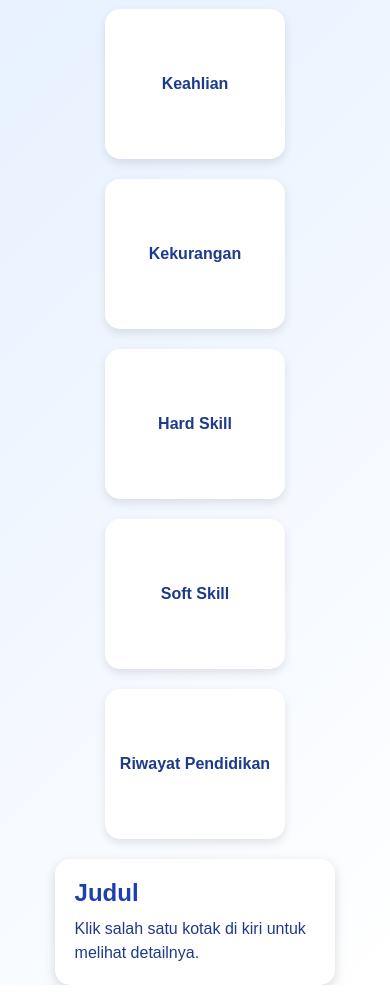
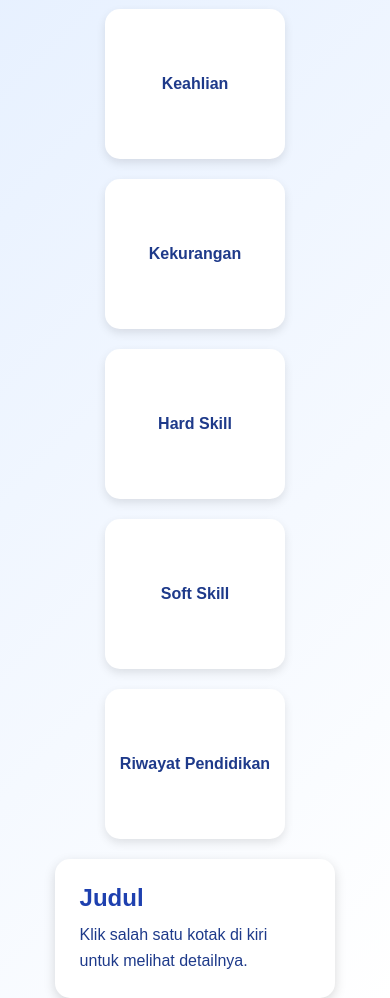
Before and after one commit to auliaariski2507-oss/website-aulia, a plain HTML site: page index.html in a window 390 px wide. Shown: the part 66-1064 px from the top of the page. Drawn offline with Linux system fonts and the light colour scheme.

Commit message:
Update style.css

```diff
--- a/style.css
+++ b/style.css
@@ -1,3 +1,4 @@
+/* Reset dan font */
 * {
   margin: 0;
   padding: 0;
@@ -5,6 +6,7 @@
   font-family: 'Poppins', sans-serif;
 }
 
+/* Tampilan dasar */
 body {
   background: linear-gradient(135deg, #e6f0ff, #ffffff);
   color: #1e3a8a;
@@ -16,6 +18,7 @@ body {
   overflow-x: hidden;
 }
 
+/* Header */
 header {
   margin-bottom: 30px;
   text-align: center;
@@ -26,22 +29,26 @@ header h1 {
   color: #1e40af;
 }
 
+/* Kontainer utama */
 .profile-container {
   display: flex;
-  align-items: center;
+  align-items: flex-start;
   justify-content: center;
-  transition: all 0.6s ease;
   position: relative;
   width: 80%;
+  transition: all 0.6s ease;
 }
 
+/* Daftar kotak */
 .box-list {
   display: flex;
   gap: 20px;
   justify-content: center;
+  flex-wrap: wrap;
   transition: transform 0.6s ease, opacity 0.6s ease;
 }
 
+/* Kotak utama */
 .box {
   width: 180px;
   height: 150px;
@@ -54,60 +61,74 @@ header h1 {
   font-weight: 600;
   color: #1e3a8a;
   cursor: pointer;
-  transition: transform 0.3s ease, box-shadow 0.3s ease;
+  transition: transform 0.3s ease, box-shadow 0.3s ease, background-color 0.3s ease;
 }
 
+/* Efek hover */
 .box:hover {
-  transform: scale(1.05);
+  transform: translateY(-5px) scale(1.05);
   box-shadow: 0 8px 16px rgba(0, 0, 0, 0.15);
+  background: #f0f7ff;
 }
 
+/* Panel detail (muncul di kanan) */
 .detail-panel {
   position: absolute;
+  top: 0;
   right: -100%;
   width: 40%;
   background: #ffffff;
   border-radius: 15px;
   box-shadow: 0 4px 12px rgba(0, 0, 0, 0.15);
-  padding: 20px;
+  padding: 25px;
+  opacity: 0;
   transition: right 0.6s ease, opacity 0.6s ease;
-  opacity: 0;
 }
 
+/* Panel aktif */
 .detail-panel.active {
   right: 0;
   opacity: 1;
 }
 
+/* Saat panel aktif, kotak bergeser ke kiri */
 .shift-left {
   transform: translateX(-25%);
 }
 
+/* Judul dan isi detail */
 .detail-panel h2 {
   color: #1e40af;
+  font-size: 1.5rem;
   margin-bottom: 10px;
 }
 
 .detail-panel p {
   color: #1e3a8a;
-  line-height: 1.5;
+  line-height: 1.6;
+  font-size: 1rem;
 }
 
+/* Responsif untuk layar kecil */
 @media (max-width: 768px) {
   .profile-container {
     flex-direction: column;
+    align-items: center;
   }
+
   .box-list {
-    flex-wrap: wrap;
     justify-content: center;
   }
+
   .detail-panel {
     position: static;
     width: 90%;
     margin-top: 20px;
     opacity: 1 !important;
     right: 0 !important;
+    transition: none;
   }
+
   .shift-left {
     transform: none;
   }
```
